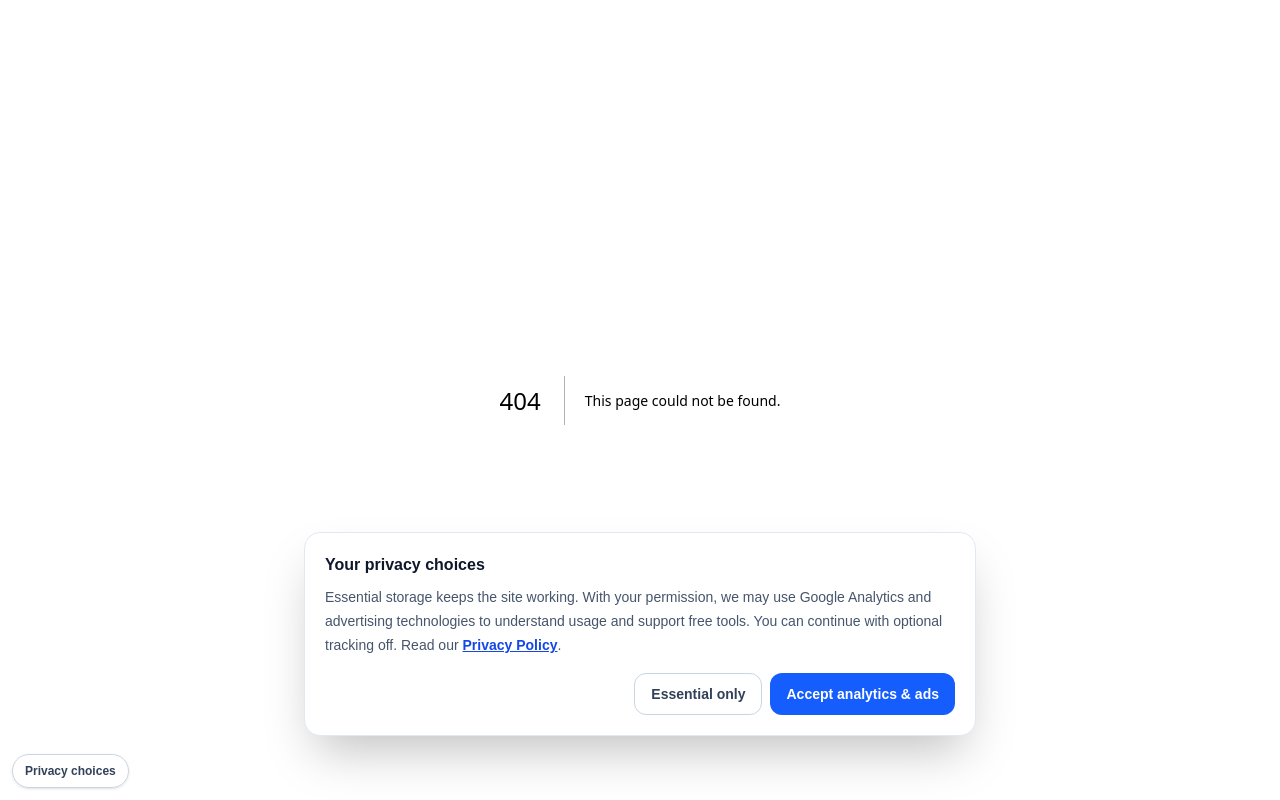
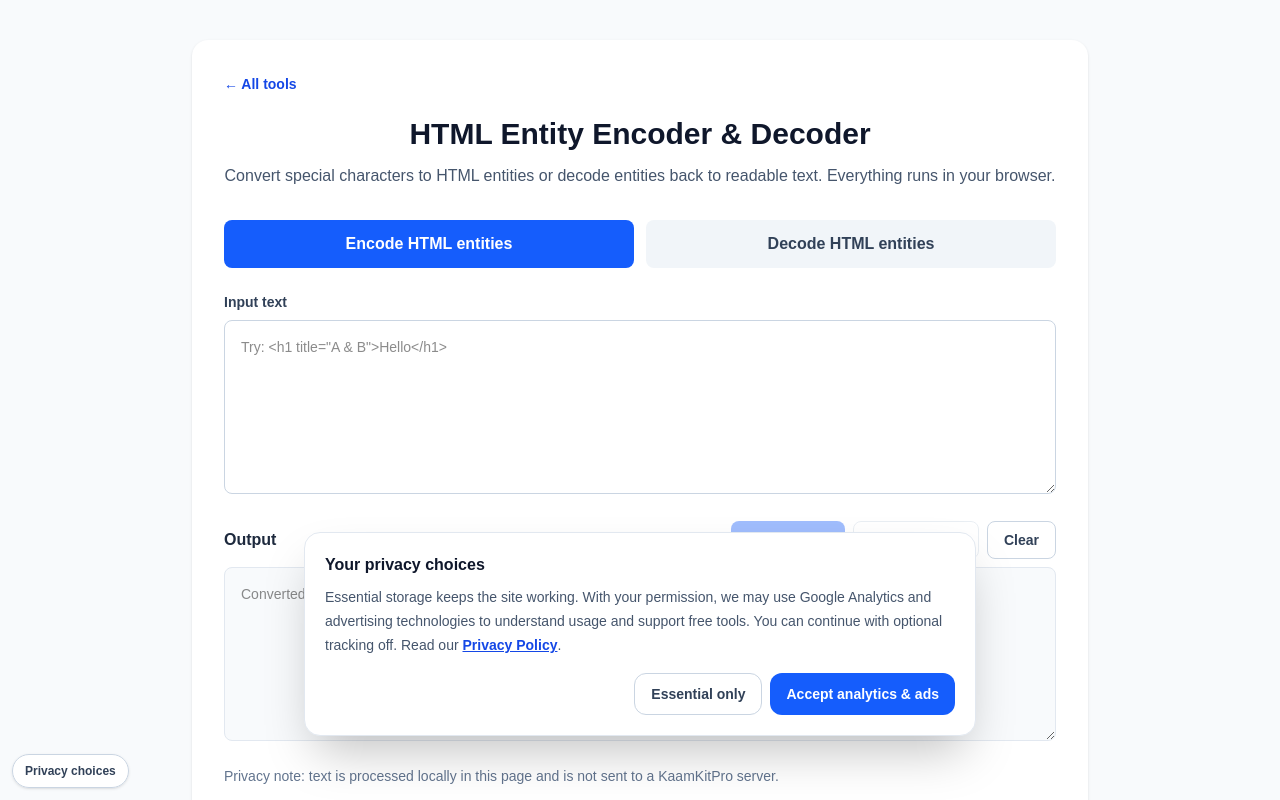
Before and after one commit to WellProSoftware/kaamkitpro, a Next.js app: page /tools/html-entity-encoder in a window 1280 px wide. Before the commit this address had no page. Shown: the top 800 px of the page. Built offline with nearby package versions, Linux system fonts and the light colour scheme.

Commit message:
Add browser-based HTML entity encoder and decoder

```diff
--- /dev/null
+++ b/src/app/tools/html-entity-encoder/page.tsx
@@ -0,0 +1,89 @@
+"use client";
+
+import Link from "next/link";
+import { useMemo, useState } from "react";
+
+const namedEntities: Record<string, string> = {
+  "&": "&amp;",
+  "<": "&lt;",
+  ">": "&gt;",
+  '"': "&quot;",
+  "'": "&#39;",
+};
+
+function encodeEntities(value: string) {
+  return value.replace(/[&<>"']/g, (character) => namedEntities[character]);
+}
+
+function decodeEntities(value: string) {
+  const textarea = document.createElement("textarea");
+  textarea.innerHTML = value;
+  return textarea.value;
+}
+
+export default function HtmlEntityToolPage() {
+  const [input, setInput] = useState("");
+  const [mode, setMode] = useState<"encode" | "decode">("encode");
+  const [copied, setCopied] = useState(false);
+
+  const output = useMemo(() => {
+    if (!input) return "";
+    try {
+      return mode === "encode" ? encodeEntities(input) : decodeEntities(input);
+    } catch {
+      return "";
+    }
+  }, [input, mode]);
+
+  async function copyOutput() {
+    if (!output) return;
+    try {
+      await navigator.clipboard.writeText(output);
+      setCopied(true);
+      window.setTimeout(() => setCopied(false), 1500);
+    } catch {
+      setCopied(false);
+    }
+  }
+
+  function downloadOutput() {
+    if (!output) return;
+    const url = URL.createObjectURL(new Blob([output], { type: "text/plain;charset=utf-8" }));
+    const anchor = document.createElement("a");
+    anchor.href = url;
+    anchor.download = mode === "encode" ? "html-encoded.txt" : "html-decoded.txt";
+    anchor.click();
+    URL.revokeObjectURL(url);
+  }
+
+  return (
+    <main className="min-h-screen bg-slate-50 px-4 py-10">
+      <div className="mx-auto max-w-4xl rounded-2xl bg-white p-6 shadow-sm md:p-8">
+        <Link href="/tools" className="text-sm font-semibold text-blue-700 hover:underline">← All tools</Link>
+        <div className="mb-8 mt-5 text-center">
+          <h1 className="text-3xl font-bold text-slate-900">HTML Entity Encoder &amp; Decoder</h1>
+          <p className="mt-3 text-slate-600">Convert special characters to HTML entities or decode entities back to readable text. Everything runs in your browser.</p>
+        </div>
+
+        <div className="grid gap-3 sm:grid-cols-2">
+          <button onClick={() => setMode("encode")} className={`rounded-lg px-6 py-3 font-semibold ${mode === "encode" ? "bg-blue-600 text-white" : "bg-slate-100 text-slate-700"}`}>Encode HTML entities</button>
+          <button onClick={() => setMode("decode")} className={`rounded-lg px-6 py-3 font-semibold ${mode === "decode" ? "bg-blue-600 text-white" : "bg-slate-100 text-slate-700"}`}>Decode HTML entities</button>
+        </div>
+
+        <label htmlFor="entity-input" className="mt-6 block text-sm font-semibold text-slate-700">Input text</label>
+        <textarea id="entity-input" value={input} onChange={(event) => setInput(event.target.value)} placeholder={mode === "encode" ? 'Try: <h1 title="A & B">Hello</h1>' : "Try: &lt;h1&gt;Hello&lt;/h1&gt;"} rows={7} className="mt-2 w-full rounded-lg border border-slate-300 p-4 font-mono text-sm" />
+
+        <div className="mt-5 flex flex-wrap items-center justify-between gap-3">
+          <h2 className="font-semibold text-slate-800">Output</h2>
+          <div className="flex flex-wrap gap-2">
+            <button onClick={copyOutput} disabled={!output} className="rounded-lg bg-blue-600 px-4 py-2 text-sm font-semibold text-white disabled:cursor-not-allowed disabled:opacity-40">{copied ? "Copied!" : "Copy output"}</button>
+            <button onClick={downloadOutput} disabled={!output} className="rounded-lg border border-slate-300 px-4 py-2 text-sm font-semibold text-slate-700 disabled:cursor-not-allowed disabled:opacity-40">Download .txt</button>
+            <button onClick={() => { setInput(""); setCopied(false); }} className="rounded-lg border border-slate-300 px-4 py-2 text-sm font-semibold text-slate-700">Clear</button>
+          </div>
+        </div>
+        <textarea aria-label="Converted output" readOnly value={output} rows={7} placeholder="Converted text will appear here..." className="mt-2 w-full rounded-lg border border-slate-200 bg-slate-50 p-4 font-mono text-sm" />
+        <p className="mt-4 text-sm leading-6 text-slate-500">Privacy note: text is processed locally in this page and is not sent to a KaamKitPro server.</p>
+      </div>
+    </main>
+  );
+}
```
